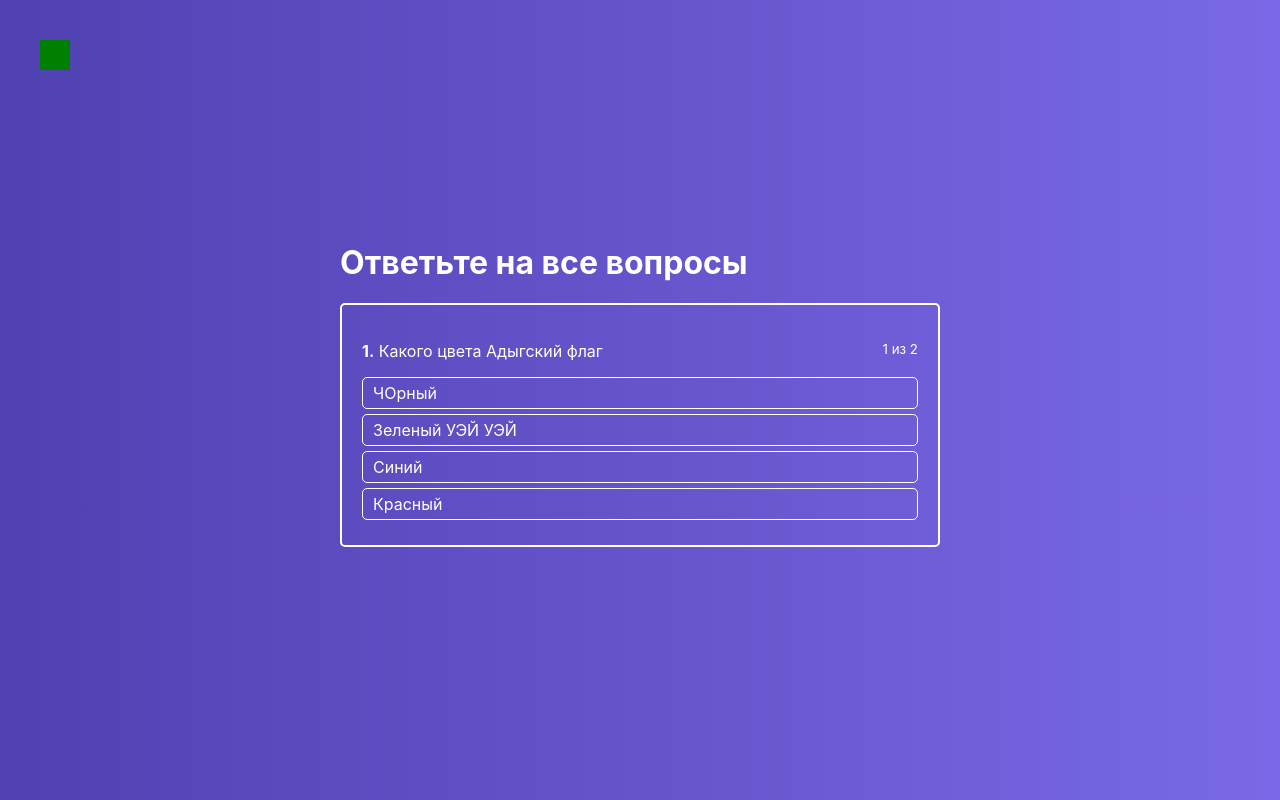
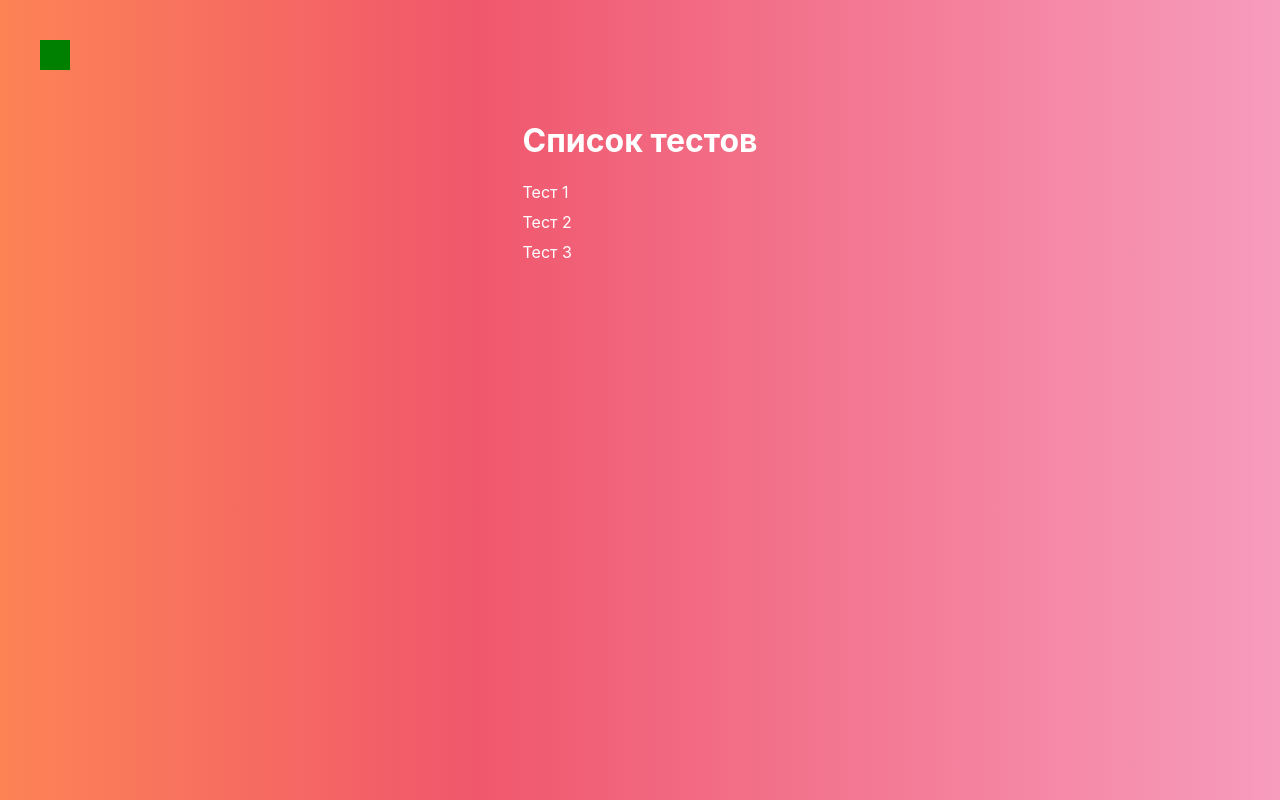
Before and after one commit to mynamedaze/minin, a React (Create React App) app: page / in a window 1280 px wide. Built offline with nearby package versions, Linux system fonts and the light colour scheme.

Commit message:
add some routings

```diff
--- a/package.json
+++ b/package.json
@@ -6,6 +6,7 @@
     "node-sass": "^4.13.0",
     "react": "^16.11.0",
     "react-dom": "^16.11.0",
+    "react-router-dom": "^5.1.2",
     "react-scripts": "3.2.0"
   },
   "scripts": {
--- a/src/App.js
+++ b/src/App.js
@@ -1,11 +1,20 @@
 import React from 'react';
 import Layout from './hoc/Layout/Layout';
+import {Route, Switch} from 'react-router-dom';
 import Quiz from "./containers/Quiz/Quiz";
+import QuizCreator from "./containers/QuizCreator/QuizCreator";
+import Auth from "./containers/Auth/Auth";
+import QuizList from "./containers/QuizList/QuizList";
 
 function App() {
   return (
     <Layout>
-      <Quiz/>
+      <Switch>
+        <Route path={'/auth'} component={Auth}/>
+        <Route path={'/quiz-creator'} component={QuizCreator}/>
+        <Route path={'/quiz/:id'} component={Quiz}/>
+        <Route path={'/'} component={QuizList}/>
+      </Switch>
     </Layout>
   );
 }
--- a/src/components/FinishedQuiz/FinishedQuiz.jsx
+++ b/src/components/FinishedQuiz/FinishedQuiz.jsx
@@ -1,6 +1,7 @@
 import React from 'react';
 import './FinishedQuiz.scss';
 import Button from "../UI/Button/Button";
+import {Link} from 'react-router-dom';
 
 const FinishedQuiz = props => {
   const successCount = Object.keys(props.results).reduce((total, key) => {
@@ -28,7 +29,9 @@
       <p>Правильно {successCount} из {props.quiz.length}</p>
       <div>
         <Button onClick={props.onRetry} type='primary'>Повторить</Button>
-        <Button type='success'>Перейти в список тестов</Button>
+        <Link to={'/'}>
+          <Button type='success'>Перейти в список тестов</Button>
+        </Link>
       </div>
     </div>
   )
--- a/src/components/Navigation/Drawer/Drawer.jsx
+++ b/src/components/Navigation/Drawer/Drawer.jsx
@@ -1,12 +1,19 @@
 import React from 'react';
 import './Drawer.scss';
 import Overlay from "../../UI/Overlay/Overlay";
+import {NavLink} from 'react-router-dom';
 
 const links = [
-  1, 2, 3
+  {to: '/', label: 'Список', exact: true},
+  {to: '/auth', label: 'Авторизация', exact: false},
+  {to: '/quiz-creator', label: 'Создать тест', exact: false}
 ];
 
 class Drawer extends React.Component {
+
+  clickHandler = () => {
+    this.props.onClose();
+  };
 
   renderLinks = () => {
     return links.map((link, index) => {
@@ -14,7 +21,12 @@
         <li
           key={index}
         >
-          <span>Link {link}</span>
+          <NavLink
+            to={link.to}
+            exact={link.exact}
+            activeClassName={'active'}
+            onClick={this.clickHandler}
+          >{link.label}</NavLink>
         </li>
       )
     })
--- /dev/null
+++ b/src/containers/Auth/Auth.jsx
@@ -0,0 +1,13 @@
+import React from 'react';
+
+class Auth extends React.Component {
+  render() {
+    return (
+      <div>
+        <h1>Auth</h1>
+      </div>
+    );
+  }
+}
+
+export default Auth;
--- a/src/containers/Quiz/Quiz.jsx
+++ b/src/containers/Quiz/Quiz.jsx
@@ -95,6 +95,10 @@
     });
   };
 
+  componentDidMount() {
+    console.log('Quiz ID: ', this.props.match.params.id);
+  }
+
   render() {
     return (
       <div className="quiz">
--- /dev/null
+++ b/src/containers/QuizCreator/QuizCreator.jsx
@@ -0,0 +1,13 @@
+import React from 'react';
+
+class QuizCreator extends React.Component {
+  render() {
+    return (
+      <div>
+        <h1>Quiz Creator</h1>
+      </div>
+    );
+  }
+}
+
+export default QuizCreator;
--- /dev/null
+++ b/src/containers/QuizList/QuizList.jsx
@@ -0,0 +1,36 @@
+import React from 'react';
+import './QuizList.scss';
+import {NavLink} from "react-router-dom";
+
+class QuizList extends React.Component {
+
+  renderQuizes() {
+    return [1, 2, 3].map((quiz, index) => {
+      return (
+        <li
+          key={index}
+        >
+          <NavLink to={'/quiz/' + quiz}>
+            Тест {quiz}
+          </NavLink>
+        </li>
+      )
+    });
+  }
+
+  render() {
+    return (
+      <div className="quiz-list">
+        <div>
+          <h1>Список тестов</h1>
+
+          <ul>
+            {this.renderQuizes() }
+          </ul>
+        </div>
+      </div>
+    );
+  }
+}
+
+export default QuizList;
--- /dev/null
+++ b/src/containers/QuizList/QuizList.scss
@@ -0,0 +1,27 @@
+.quiz-list {
+  display: flex;
+  justify-content: center;
+  padding-top: 100px;
+  flex-grow: 1;
+  width: 100%;
+  background: linear-gradient(90deg, #fd8355 0%, #f0576c 37%, #f79cbd 100%);
+  height: 100%;
+  h1 {
+    color: #fff;
+  }
+  ul {
+    list-style-type: none;
+    margin: 0;
+    padding: 0;
+    li {
+      margin-bottom: 10px;
+      a {
+        text-decoration: none;
+        color: #fff;
+        &:hover {
+          color: #363f54;
+        }
+      }
+    }
+  }
+}
--- a/src/index.js
+++ b/src/index.js
@@ -2,9 +2,16 @@
 import ReactDOM from 'react-dom';
 import './index.scss';
 import App from './App';
+import {BrowserRouter} from 'react-router-dom';
 import * as serviceWorker from './serviceWorker';
 
-ReactDOM.render(<App />, document.getElementById('root'));
+const app = (
+  <BrowserRouter>
+    <App/>
+  </BrowserRouter>
+);
+
+ReactDOM.render(app, document.getElementById('root'));
 
 // If you want your app to work offline and load faster, you can change
 // unregister() to register() below. Note this comes with some pitfalls.
```
Also changed, not shown: 1 other file (tests, documents, lock files or other folders).
